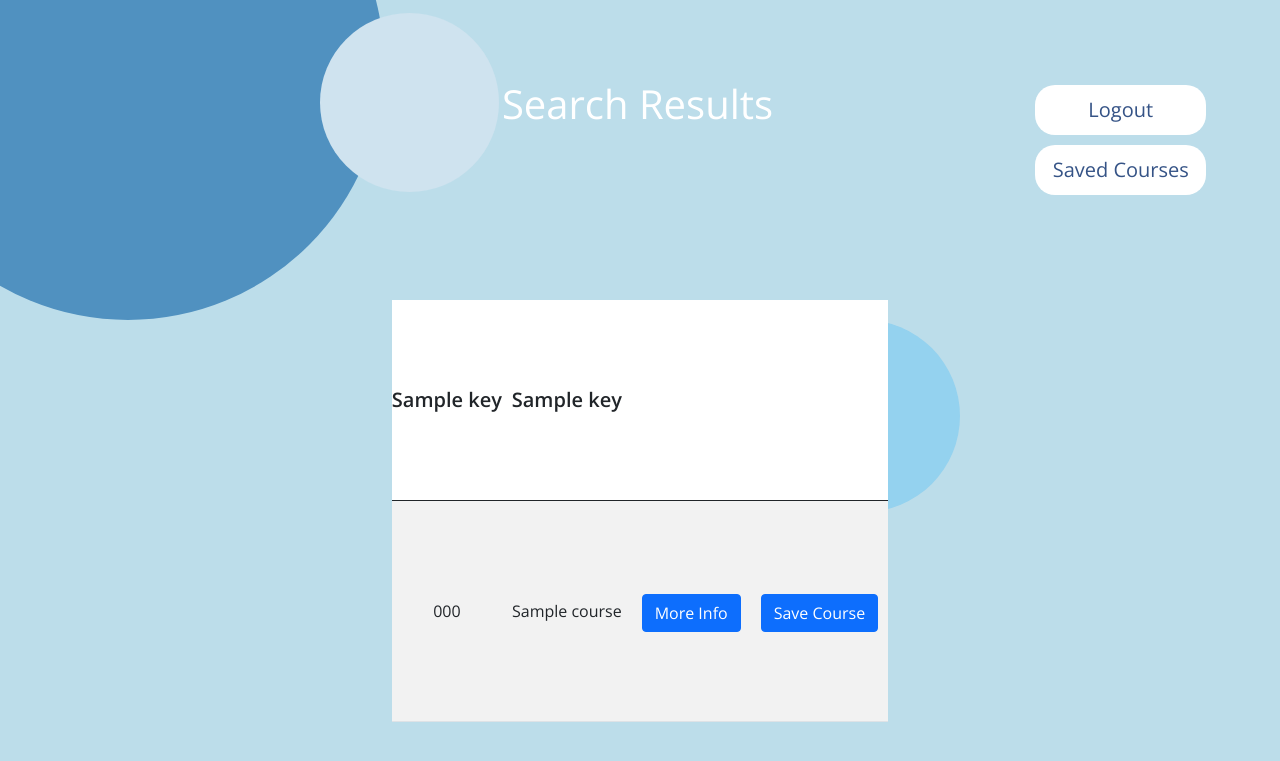
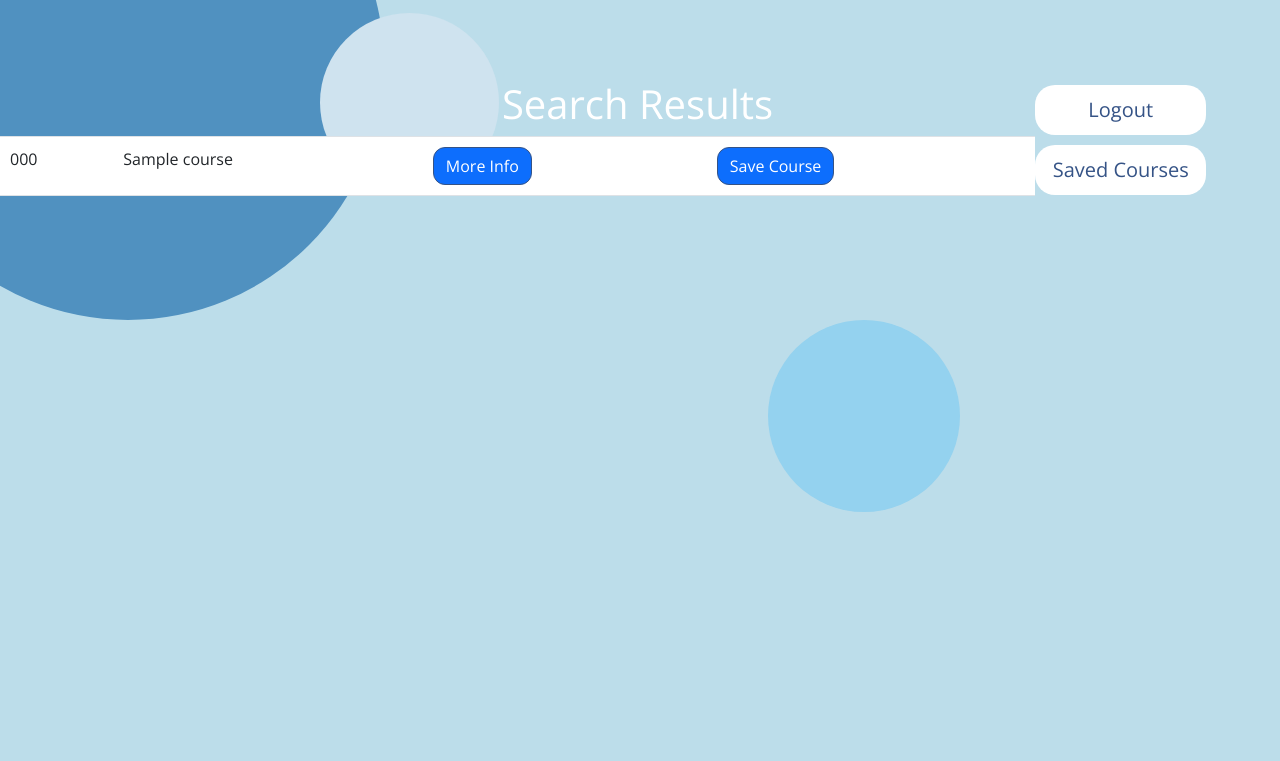
Before and after one commit to ECE444-2021Fall/project1-education-pathways-group-6-tensiletech, a Flask app: template app/templates/searchresults.html in a window 1280 px wide. Shown: the top 761 px of the page. Run offline with Flask 2, Linux system fonts and the light colour scheme; tables that the repository leaves empty hold one stand-in row (values such as "Sample post"); the template is opened without the code that fills it: values that come from a table or form of the project are taken from there, most other values are stand-ins (such as "Sample title", 1, 10 or a date in 2020); parts of the project's set-up code (start-up, migrations or seed data) failed here and were passed over.

Commit message:
adding scrollbar and table looking more like figma design

```diff
--- a/app/static/styles/results.css
+++ b/app/static/styles/results.css
@@ -3,6 +3,19 @@ h1 {
     color: white;
     margin-left: 30vh;
     margin-top: 10vh;
+}
+
+table.centre {
+    width:70%;
+    margin-left:15%;
+    margin-right:15%;
+}
+
+.table-bordered > tbody > tr > td,
+.table-bordered > thead > tr > td,
+.table-bordered {
+    border-left: 0;
+    border-right: 0;
 }
 
 .middle {
@@ -16,9 +29,13 @@ h1 {
 }
 
 table.table {
-    width: auto;
-    margin:0 auto;
     background-color: white;
+}
+
+.table-button {
+    color: white;
+    border-color: #355386;
+    border-radius: 12px;
 }
 
 table.table thead th {
@@ -38,3 +55,13 @@ table.table tbody td {
     text-align: center;
     align-items: center;
 }
+
+.my-custom-scrollbar {
+    position: relative;
+    height: 500px;
+    overflow: auto;
+}
+
+.table-wrapper-scroll-y {
+    display: block;
+}
--- a/app/templates/searchresults.html
+++ b/app/templates/searchresults.html
@@ -1,6 +1,7 @@
 {% extends "base.html" %}
 
 {% block imports %}
+
 <link rel="stylesheet" href="static/styles/common.css">
 <link rel="stylesheet" href="static/styles/landing.css">
 <link rel="stylesheet" href="static/styles/search.css">
@@ -22,15 +23,15 @@
 <h1>Search Results</h1>
 
 {% if data != [] %}
-    <div class="middle">
-        <table class="table table-striped table-sm">
+    <div class="table-wrapper-scroll-y my-custom-scrollbar ">
+        <table class="table table-bordered mb-0">
             <thead>
-            <tr>
-                <th scope="col" class="centre"> {{ keys[0] }} </th>
-                <th scope="col" class="centre"> {{ keys[1] }} </th>
-                <th scope="col"></th>
-                <th scope="col"></th>
-            </tr>
+            <!-- <tr> -->
+                <!-- <th scope="col" class="centre"> {{ keys[0] }} </th> -->
+                <!-- <th scope="col" class="centre"> {{ keys[1] }} </th> -->
+                <!-- <th scope="col"></th> -->
+                <!-- <th scope="col"></th> -->
+            <!-- </tr> -->
             </thead>
             <tbody>
             {% for course in data %}
@@ -39,8 +40,8 @@
                 <td> {{ course["Code"] }} </td>
                 <td> {{ course["Name"] }} </td>
                 {% set ns.course_url = ns.course_url + course["Code"] %}
-                <td><a class="btn btn-primary" href= "{{ ns.course_url }}">More Info</a></td>
-                <td><a class="btn btn-primary">Save Course</a></td>
+                <td><a class="btn btn-primary table-button" href= "{{ ns.course_url }}">More Info</a></td>
+                <td><button class="btn btn-primary table-button">Save Course</button></td>
                 </tr>
             {% endfor %}
             </tbody>
@@ -53,4 +54,5 @@
     </div>
 {% endif %}
 
+
 {% endblock %}
```
